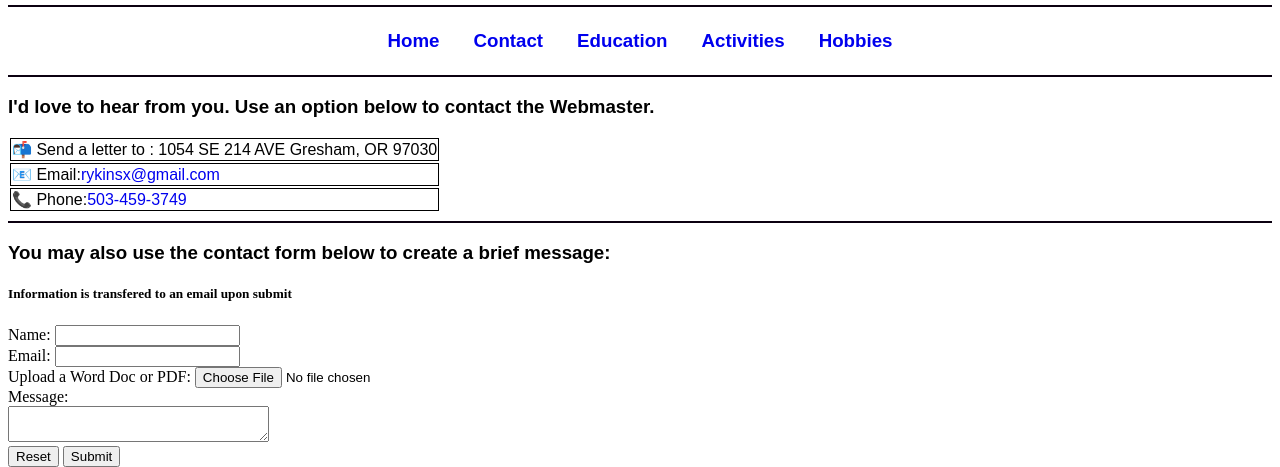
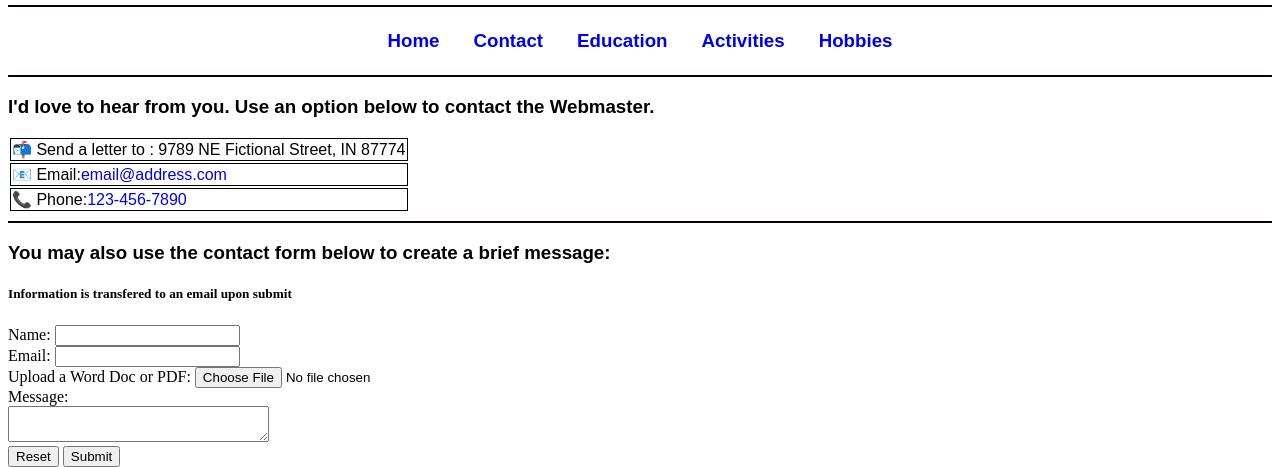
Before and after one commit to watkins90mhcc/cv, a plain HTML site: page HTML - Personal Site/contact.html in a window 1280 px wide. Shown: the part 357-824 px from the top of the page. Drawn offline with Linux system fonts and the light colour scheme.

Commit message:
Update contact.html

```diff
--- a/HTML - Personal Site/contact.html
+++ b/HTML - Personal Site/contact.html
@@ -66,20 +66,20 @@
   <table>
     <tbody>
       <tr>
-        <td class="contact"> 📬 Send a letter to : 1054 SE 214 AVE Gresham, OR 97030</td>
+        <td class="contact"> 📬 Send a letter to : 9789 NE Fictional Street, IN 87774</td>
       </tr>
       <tr>
-        <td class="contact"> 📧 Email:<a href="mailto:rykinsx@gmail.com">rykinsx@gmail.com</td>
+        <td class="contact"> 📧 Email:<a href="mailto:rykinsx@gmail.com">email@address.com</td>
       </tr>
       <tr>
-        <td class="contact"> 📞 Phone:<a href="tel:+5034593749">503-459-3749</a></td>
+        <td class="contact"> 📞 Phone:<a href="tel:+5034593749">123-456-7890</a></td>
       </tr>
     </tbody>
   </table>
   <hr size="2" ; color="rbg(100,100,100)" ; noshade />
   <h3>You may also use the contact form below to create a brief message:</h3>
   <h5>Information is transfered to an email upon submit</h5>
-  <form  action="mailto:rykinsx@gmail.com" method="post" enctype="text/plain">
+  <form  action="mailto:mail.address.com" method="post" enctype="text/plain">
     <label>Name:</label>
     <input type="text" name="yourName" value=""/>
   <br />
```
